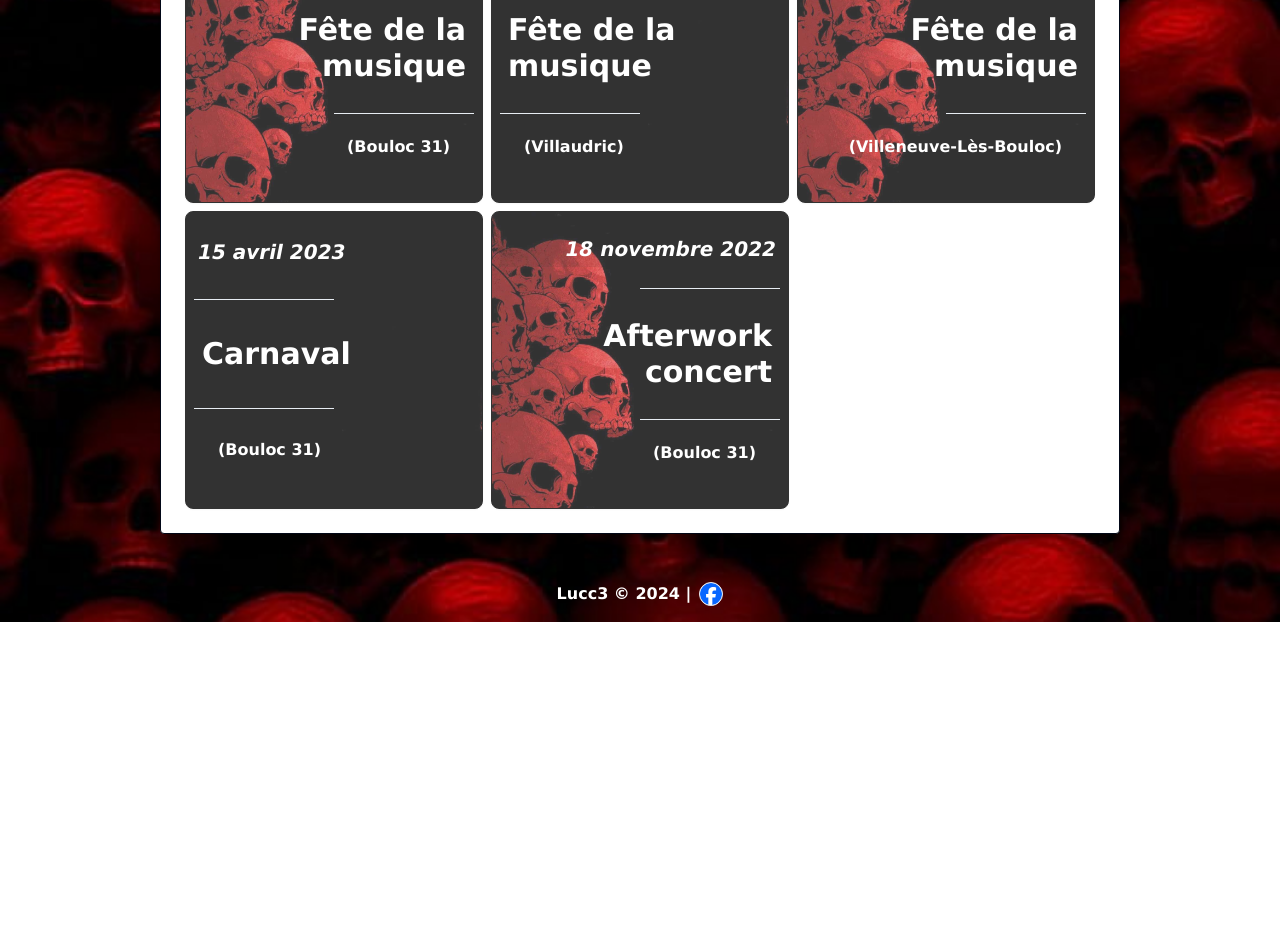
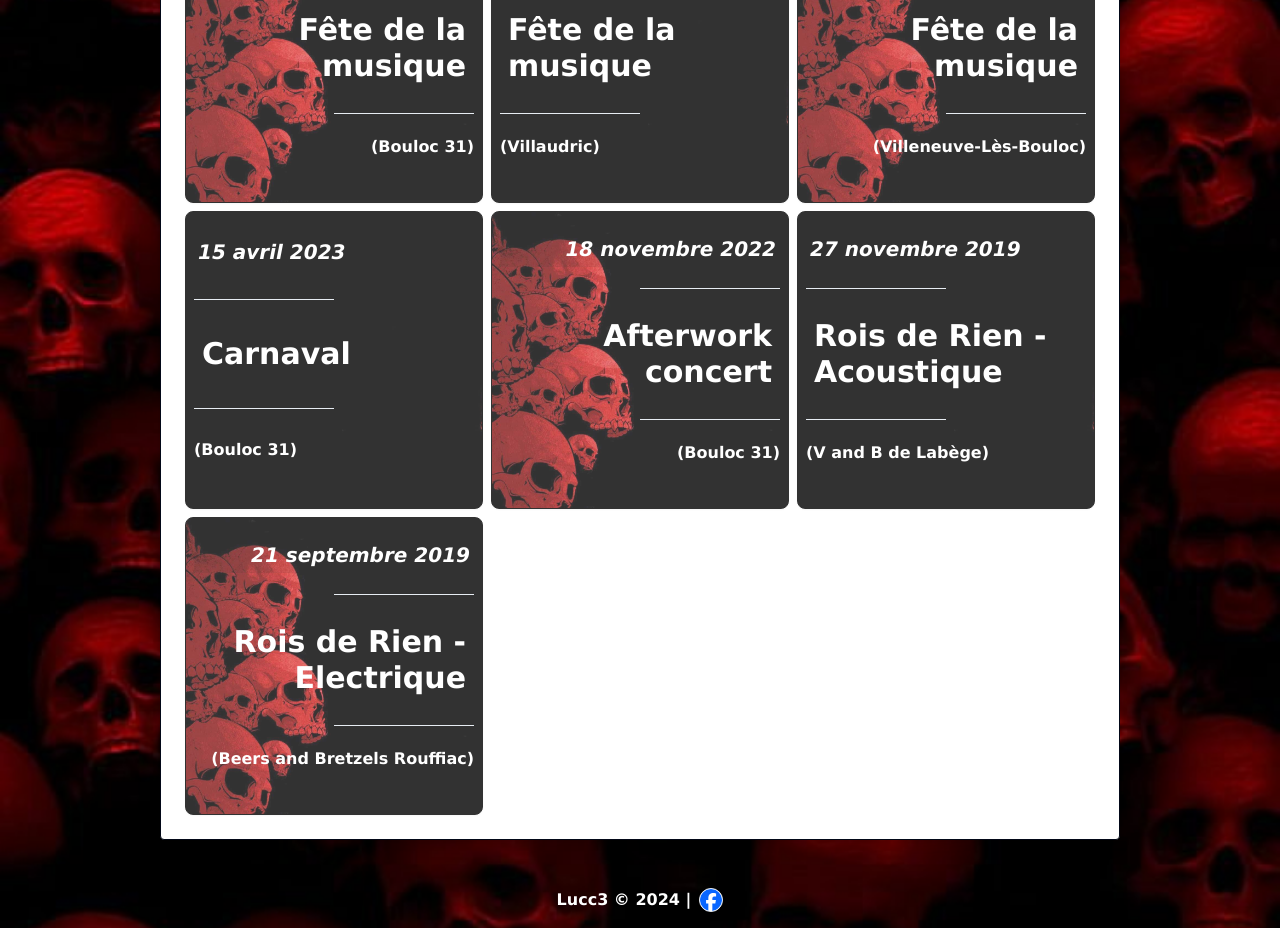
Before and after one commit to LucienRamond/RoisDeRien, a React (Vite) app: page /concerts in a window 1280 px wide. Shown: the part 360-1288 px from the top of the page. Before the commit the page ends 982 px from the top, so only its background shows below. Built offline with nearby package versions, Linux system fonts and the light colour scheme.

Commit message:
Update details

```diff
--- a/src/pages/concerts/ConcertList.ts
+++ b/src/pages/concerts/ConcertList.ts
@@ -38,6 +38,20 @@ const past_concerts: ConcertType[] = [
     url: "https://www.facebook.com/profile.php?id=100087083387046&sk=about&locale=fr_FR",
     id: 5,
   },
+  {
+    date: "11/27/2019",
+    event: "Rois de Rien - Acoustique",
+    location: "V and B de Labège",
+    url: "https://www.facebook.com/VandBLabege/",
+    id: 6,
+  },
+  {
+    date: "09/21/2019",
+    event: "Rois de Rien - Electrique",
+    location: "Beers and Bretzels Rouffiac",
+    url: "https://www.facebook.com/beersandbretzels?locale=fr_FR",
+    id: 7,
+  },
 ];
 
 export { upcoming_concert, past_concerts };
--- a/src/pages/concerts/Concerts.tsx
+++ b/src/pages/concerts/Concerts.tsx
@@ -62,7 +62,9 @@ export default function Concerts() {
                       className={`${concert.id % 2 != 0 && " ml-auto"} w-[50%]`}
                     />
                     <CardFooter
-                      className={`${concert.id % 2 != 0 && "justify-end"}`}
+                      className={`${
+                        concert.id % 2 != 0 && "justify-end"
+                      }  px-0`}
                     >
                       ({concert.location})
                     </CardFooter>
@@ -119,7 +121,7 @@ export default function Concerts() {
                     className={`${concert.id % 2 != 0 && " ml-auto"} w-[50%]`}
                   />
                   <CardFooter
-                    className={`${concert.id % 2 != 0 && "justify-end"}`}
+                    className={`${concert.id % 2 != 0 && "justify-end"} px-0`}
                   >
                     ({concert.location})
                   </CardFooter>
```
